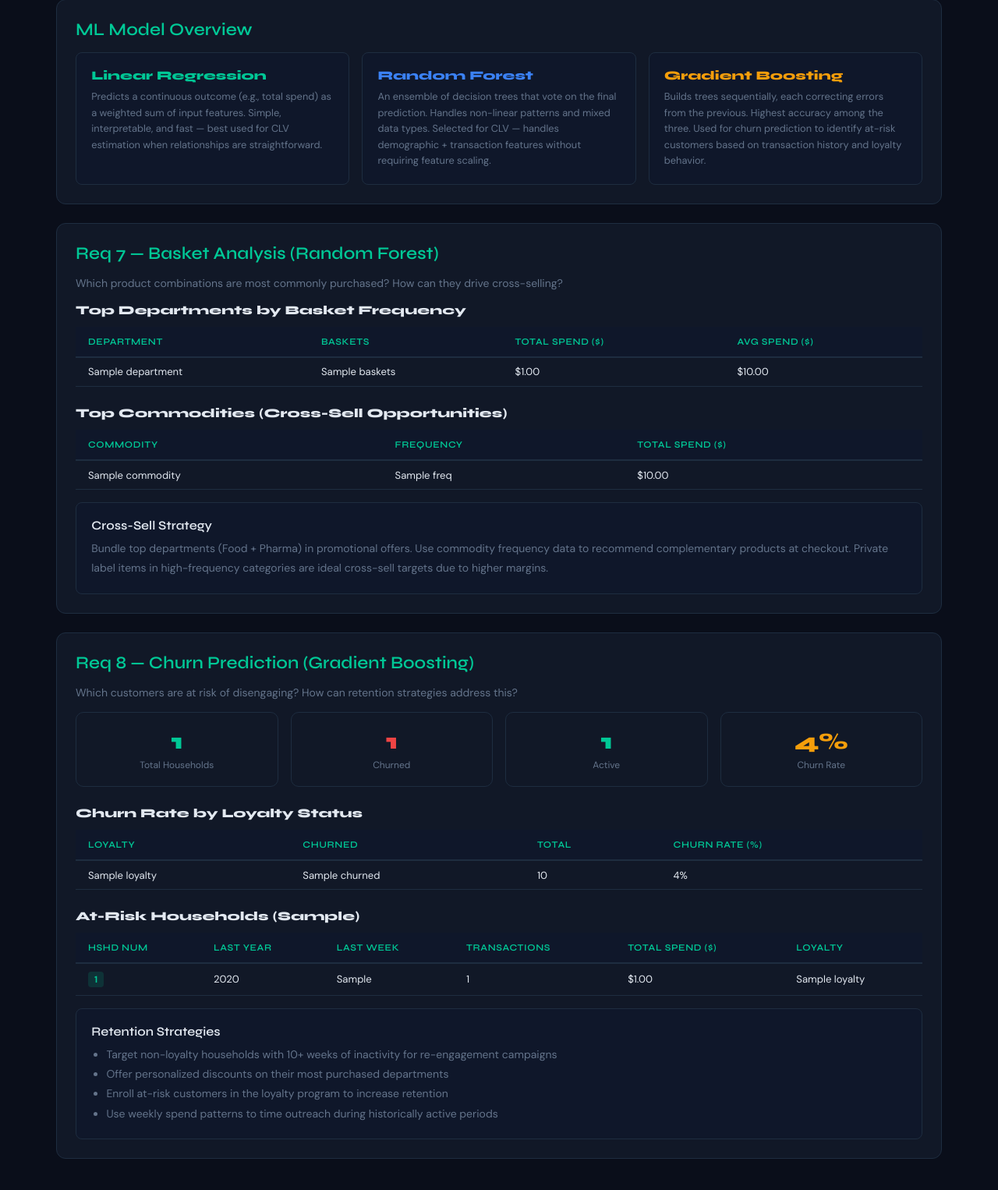
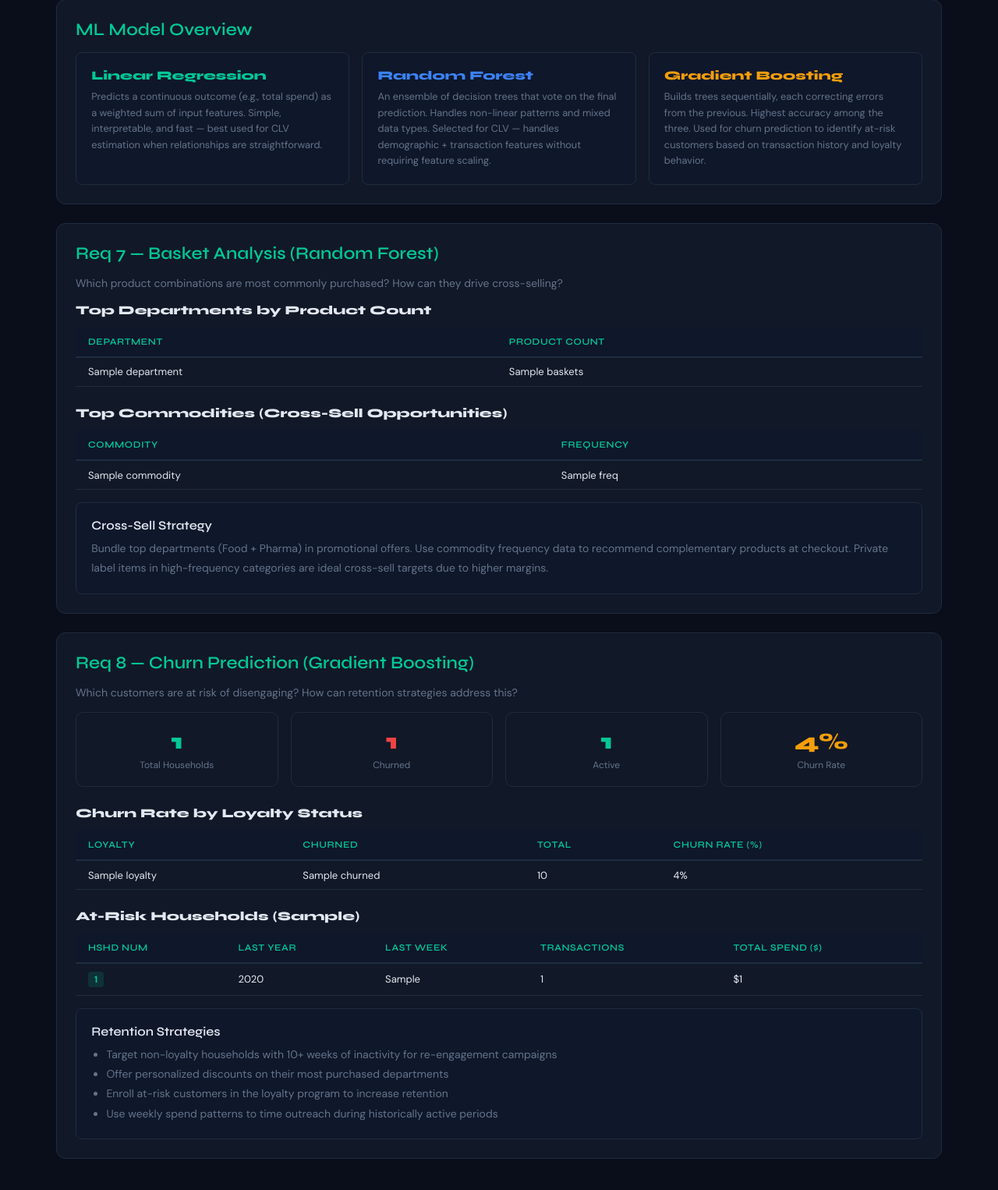
Before and after one commit to DakshithaPusala/KROGER, a Flask app: template templates/ml.html in a window 1280 px wide. Shown: the part 190-1716 px from the top of the page at 78% size. Run offline with Flask 3, Linux system fonts and the light colour scheme; the template is opened without the code that fills it: most values are stand-ins (such as "Sample title", 1, 10 or a date in 2020).

Commit message:
Refactor HTML for product count display and data upload
Updated headings and table structures for better clarity on product counts and removed total spend columns. Added upload data link for cases with no available data.

```diff
--- a/templates/ml.html
+++ b/templates/ml.html
@@ -41,17 +41,15 @@
     Which product combinations are most commonly purchased? How can they drive cross-selling?
   </p>
   {% if results.basket %}
-  <h3 style="font-size:1rem;margin-bottom:0.75rem;">Top Departments by Basket Frequency</h3>
+  <h3 style="font-size:1rem;margin-bottom:0.75rem;">Top Departments by Product Count</h3>
   <div class="table-wrap">
   <table>
-    <thead><tr><th>Department</th><th>Baskets</th><th>Total Spend ($)</th><th>Avg Spend ($)</th></tr></thead>
+    <thead><tr><th>Department</th><th>Product Count</th></tr></thead>
     <tbody>
       {% for r in results.basket %}
       <tr>
         <td>{{ r.department }}</td>
         <td>{{ r.baskets }}</td>
-        <td>${{ "{:,.2f}".format(r.total_spend) }}</td>
-        <td>${{ "{:,.2f}".format(r.avg_spend) }}</td>
       </tr>
       {% endfor %}
     </tbody>
@@ -62,13 +60,12 @@
   <h3 style="font-size:1rem;margin:1.5rem 0 0.75rem;">Top Commodities (Cross-Sell Opportunities)</h3>
   <div class="table-wrap">
   <table>
-    <thead><tr><th>Commodity</th><th>Frequency</th><th>Total Spend ($)</th></tr></thead>
+    <thead><tr><th>Commodity</th><th>Frequency</th></tr></thead>
     <tbody>
       {% for r in results.commodities %}
       <tr>
         <td>{{ r.commodity }}</td>
         <td>{{ r.freq }}</td>
-        <td>${{ "{:,.2f}".format(r.total) }}</td>
       </tr>
       {% endfor %}
     </tbody>
@@ -86,6 +83,7 @@
   </div>
   {% else %}
   <p style="color:var(--muted);">No data available. Please upload CSV files first.</p>
+  <a href="/upload" class="btn" style="margin-top:1rem;display:inline-block;">Upload Data</a>
   {% endif %}
 </div>
 
@@ -137,7 +135,15 @@
   <h3 style="font-size:1rem;margin:1.5rem 0 0.75rem;">At-Risk Households (Sample)</h3>
   <div class="table-wrap">
   <table>
-    <thead><tr><th>HSHD Num</th><th>Last Year</th><th>Last Week</th><th>Transactions</th><th>Total Spend ($)</th><th>Loyalty</th></tr></thead>
+    <thead>
+      <tr>
+        <th>HSHD Num</th>
+        <th>Last Year</th>
+        <th>Last Week</th>
+        <th>Transactions</th>
+        <th>Total Spend ($)</th>
+      </tr>
+    </thead>
     <tbody>
       {% for r in results.at_risk %}
       <tr>
@@ -145,8 +151,7 @@
         <td>{{ r.last_year }}</td>
         <td>{{ r.last_week }}</td>
         <td>{{ r.txn_count }}</td>
-        <td>${{ "{:,.2f}".format(r.total_spend) }}</td>
-        <td>{{ r.loyalty or '—' }}</td>
+        <td>${{ r.total_spend or 0 }}</td>
       </tr>
       {% endfor %}
     </tbody>
@@ -165,6 +170,7 @@
   </div>
   {% else %}
   <p style="color:var(--muted);">No data available. Please upload CSV files first.</p>
+  <a href="/upload" class="btn" style="margin-top:1rem;display:inline-block;">Upload Data</a>
   {% endif %}
 </div>
 {% endblock %}
```
